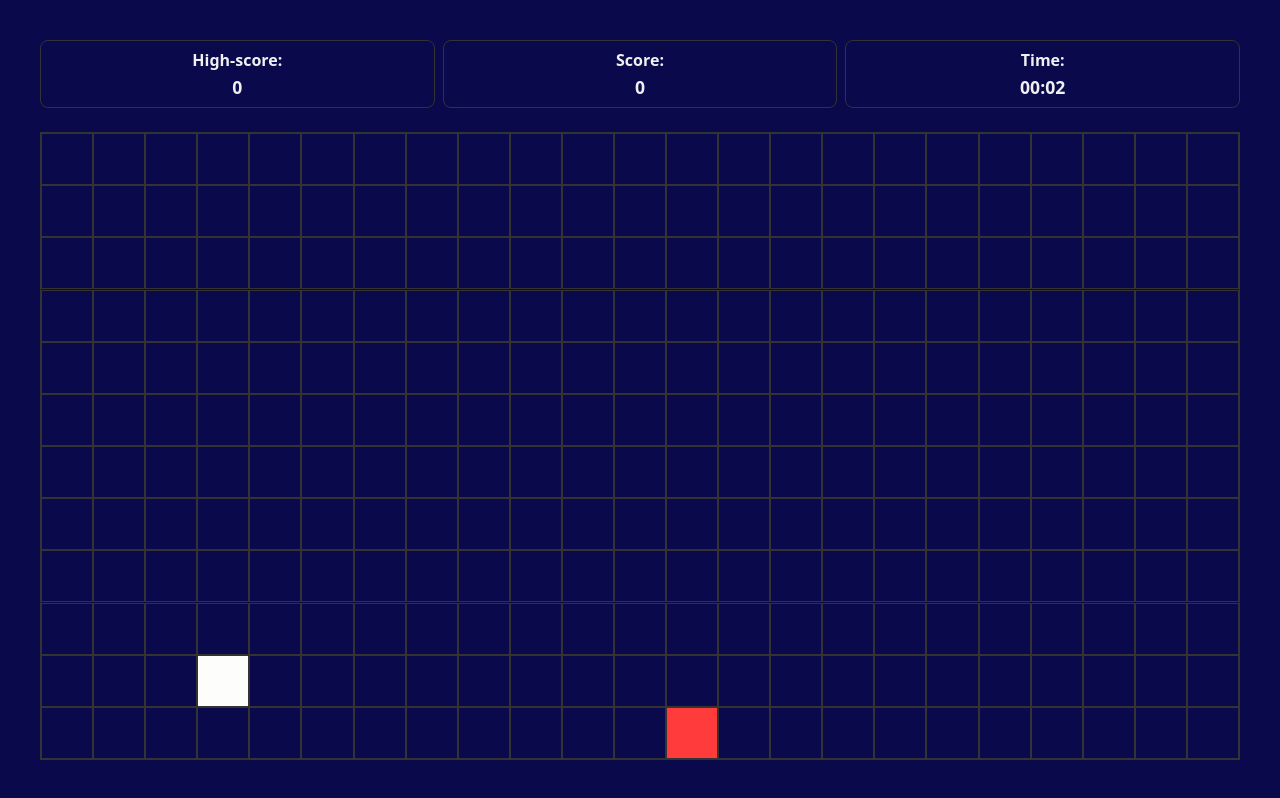
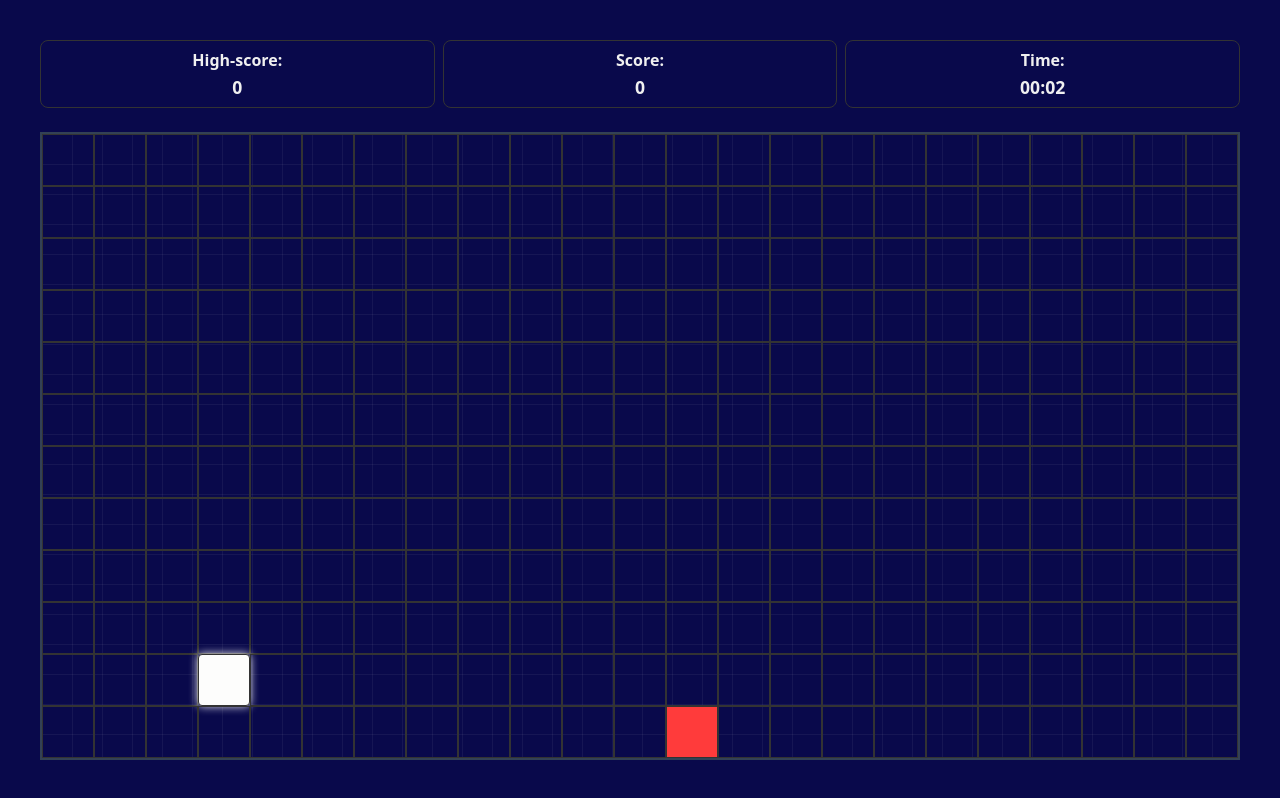
Before and after one commit to Aviral-Mishra18/Snake-Game, a plain HTML site: page index.html in a window 1280 px wide. Both pictures are taken after a click on the button "Start Game". Drawn offline with Linux system fonts and the light colour scheme.

Commit message:
Update styles.css

```diff
--- a/styles.css
+++ b/styles.css
@@ -139,16 +139,24 @@ section .infos {
 }
 
 .board {
-    border: 1px solid var(--border-primary-color);
+    border: 2px solid #334155;
+    /* Border color change */
     flex-grow: 1;
     display: grid;
-    grid-template-columns: repeat(auto-fill, minmax(30px, 1fr));
-    grid-template-rows: repeat(auto-fill, minmax(30px, 1fr));
-    min-height: 250px;
-    max-height: 100%;
-}
+    /* Grid background logic */
+    background-image:
+        linear-gradient(rgba(255, 255, 255, 0.05) 1px, transparent 1px),
+        linear-gradient(90deg, rgba(255, 255, 255, 0.05) 1px, transparent 1px);
 
-@media (min-width: 480px) {
+    @media (min-width: 480px) {
+        background-size: 30px 30px;
+
+        grid-template-columns: repeat(auto-fill, minmax(30px, 1fr));
+        grid-template-rows: repeat(auto-fill, minmax(30px, 1fr));
+        min-height: 250px;
+        max-height: 100%;
+    }
+
     .board {
         grid-template-columns: repeat(auto-fill, minmax(40px, 1fr));
         grid-template-rows: repeat(auto-fill, minmax(40px, 1fr));
@@ -170,6 +178,9 @@ section .infos {
 
 .fill {
     background-color: var(--bg-fill-color);
+    box-shadow: 0 0 10px var(--bg-fill-color);
+    border-radius: 4px;
+    /* Rounds the snake blocks */
 }
 
 .food {
```
